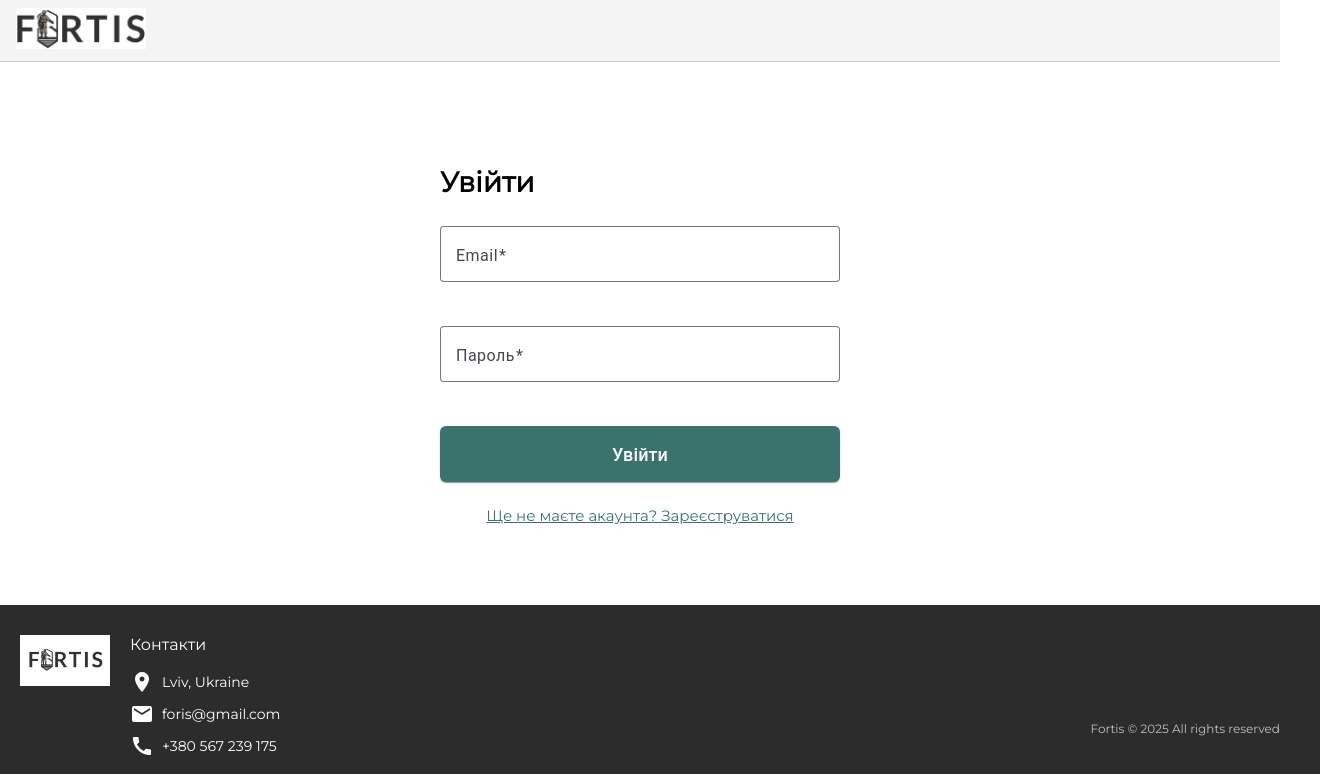
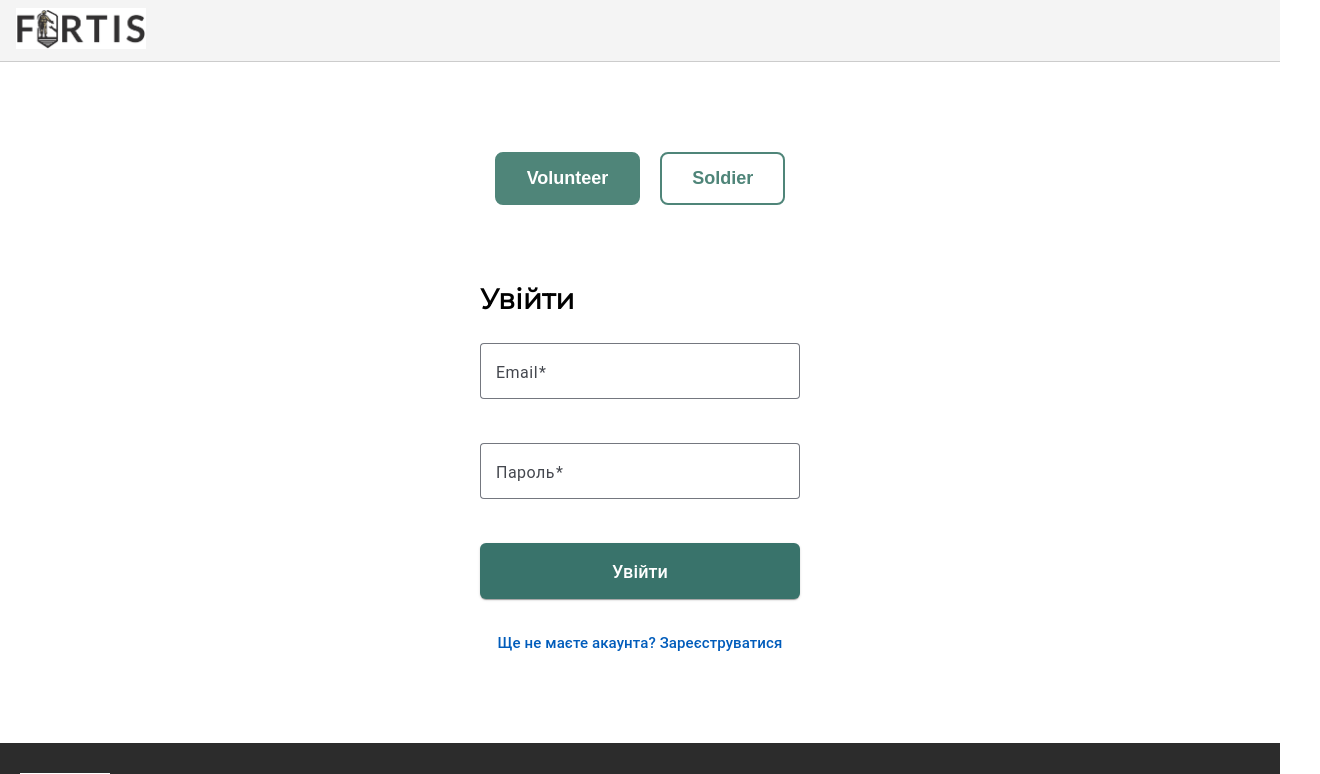
Before and after one commit to weqpro/OpMiniProject3, an Angular app in the folder frontend/frontend-fortis/: page /login in a window 1280 px wide. Shown: the top 774 px of the page, 1320 px wide, since content can reach past the window. Built offline with nearby package versions, Linux system fonts and the light colour scheme.

Commit message:
added user role selection at login

```diff
--- a/frontend/frontend-fortis/src/app/pages/login/login.component.css
+++ b/frontend/frontend-fortis/src/app/pages/login/login.component.css
@@ -1,3 +1,19 @@
+html, body {
+  height: 100%;
+  overflow-x: hidden;
+  margin: 0;
+  padding: 0;
+}
+
+.page-container {
+  width: 100vw;
+  overflow-x: hidden;
+}
+
+* {
+  box-sizing: border-box;
+}
+
 body {
   font-family: 'Montserrat', sans-serif;
   margin: 0;
@@ -20,6 +36,30 @@ body {
   display: flex;
   align-items: center;
   gap: 16px;
+}
+.role-toggle {
+  display: flex;
+  justify-content: center;
+  gap: 20px;
+  margin-bottom: 30px;
+  margin-top: 10px;
+}
+
+.role-button {
+  padding: 14px 30px;
+  font-size: 18px;
+  border: 2px solid #4f8579;
+  background-color: white;
+  color: #4f8579;
+  border-radius: 8px;
+  cursor: pointer;
+  font-weight: bold;
+  transition: 0.3s;
+}
+
+.role-button.active {
+  background-color: #4f8579;
+  color: white;
 }
 
 .header-button {
--- a/frontend/frontend-fortis/src/app/pages/login/login.component.html
+++ b/frontend/frontend-fortis/src/app/pages/login/login.component.html
@@ -1,33 +1,50 @@
+<div class="page-container">
   <div class="top-bar">
     <div class="top-left">
       <a routerLink="/">
         <img src="assets/logo.png" alt="Fortis Logo" />
       </a>
     </div>
-  <div class="top-right">
-  </div>
+    <div class="top-right"></div>
   </div>
 
+  <main class="main-content">
     <div class="login-wrapper">
+      <div class="role-toggle">
+        <button
+          class="role-button"
+          [class.active]="selectedRole === 'volunteer'"
+          (click)="selectRole('volunteer')">
+          Volunteer
+        </button>
+        <button
+          class="role-button"
+          [class.active]="selectedRole === 'soldier'"
+          (click)="selectRole('soldier')">
+          Soldier
+        </button>
+      </div>
       <h2 class="login-title">Увійти</h2>
 
       <mat-form-field class="login-field" appearance="outline">
         <mat-label>Email</mat-label>
-    <input matInput type="email" required [(ngModel)]="email" />
+        <input matInput type="email" [(ngModel)]="email" required />
       </mat-form-field>
 
       <mat-form-field class="login-field" appearance="outline">
         <mat-label>Пароль</mat-label>
-    <input matInput type="password" required [(ngModel)]="password" />
+        <input matInput type="password" [(ngModel)]="password" required />
       </mat-form-field>
 
-  <button mat-raised-button class="login-button" color="primary" (click)="login()">
+      <button mat-raised-button color="primary" class="login-button" (click)="login()">
         Увійти
       </button>
 
-
-  <a class="register-link" routerLink="/register">Ще не маєте акаунта? Зареєструватися</a>
+      <button class="register-link" mat-button color="accent" (click)="goToRegister()">
+        Ще не маєте акаунта? Зареєструватися
+      </button>
     </div>
+  </main>
 
   <footer class="footer">
     <div class="footer-content">
@@ -63,3 +80,4 @@
       </div>
     </div>
   </footer>
+</div>
--- a/frontend/frontend-fortis/src/app/pages/login/login.component.ts
+++ b/frontend/frontend-fortis/src/app/pages/login/login.component.ts
@@ -1,59 +1,55 @@
 import { Component } from '@angular/core';
-import { CommonModule } from '@angular/common';
+import { HttpClient } from '@angular/common/http';
+import { Router } from '@angular/router';
 import { FormsModule } from '@angular/forms';
 import { MatFormFieldModule } from '@angular/material/form-field';
 import { MatInputModule } from '@angular/material/input';
 import { MatButtonModule } from '@angular/material/button';
 import { MatIconModule } from '@angular/material/icon';
-import { MatMenuModule } from '@angular/material/menu';
-import { RouterModule, Router } from '@angular/router';
-import { AuthService } from '../../services/authentication.service';
 
 @Component({
   selector: 'app-login',
-  standalone: true,
   templateUrl: './login.component.html',
   styleUrls: ['./login.component.css'],
   imports: [
-    CommonModule,
     FormsModule,
     MatFormFieldModule,
     MatInputModule,
     MatButtonModule,
     MatIconModule,
-    MatMenuModule,
-    RouterModule
   ]
 })
 export class LoginComponent {
-  email = '';
-  password = '';
-  loading = false;
+  email: string = '';
+  password: string = '';
+  selectedRole: 'volunteer' | 'soldier' = 'volunteer';
+  baseUrl: string = 'http://localhost:8000/api/v1/token';
 
-  constructor(
-    private authService: AuthService,
-    private router: Router
-  ) {}
+  constructor(private http: HttpClient, private router: Router) {}
+
+  selectRole(role: 'volunteer' | 'soldier') {
+    this.selectedRole = role;
+  }
 
   login() {
-    if (!this.email || !this.password) {
-      alert('Будь ласка, введіть email та пароль');
-      return;
-    }
+    const endpoint = `${this.baseUrl}/${this.selectedRole}`;
+    const body = {
+      username: this.email,
+      password: this.password
+    };
 
-    this.loading = true;
-    this.authService.login(this.email, this.password).subscribe({
+    this.http.post(endpoint, body).subscribe({
       next: (response: any) => {
-        localStorage.setItem('token', response.access_token);
-        alert('Успішний вхід!');
+        localStorage.setItem('access_token', response.access_token);
         this.router.navigate(['/requests-filter']);
-        this.loading = false;
       },
-      error: (err: any) => {
-        console.error('Помилка входу', err);
+      error: () => {
         alert('Невірний email або пароль');
-        this.loading = false;
       }
     });
   }
+
+  goToRegister() {
+    this.router.navigate(['/role-selection']);
+  }
 }
--- a/frontend/frontend-fortis/src/app/pages/requests-filter/requests-filter.component.css
+++ b/frontend/frontend-fortis/src/app/pages/requests-filter/requests-filter.component.css
@@ -212,17 +212,17 @@ html, body {
   box-sizing: border-box;
 }
 
+
 .top-bar {
-  width: 100%;
-  box-sizing: border-box;
-  padding: 16px 32px;
   display: flex;
+
   justify-content: space-between;
   align-items: center;
-  background-color: white;
-  border-bottom: 1px solid #ddd;
+  background-color: #f4f4f4;
+  padding: 4px 16px;
+  height: 48px;
+  border-bottom: 1px solid #ccc;
 }
-
 .footer {
   width: 100%;
   box-sizing: border-box;
```
Lines whose indentation alone changed are shown as unchanged.
